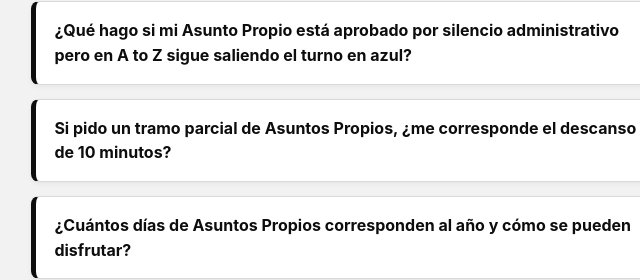
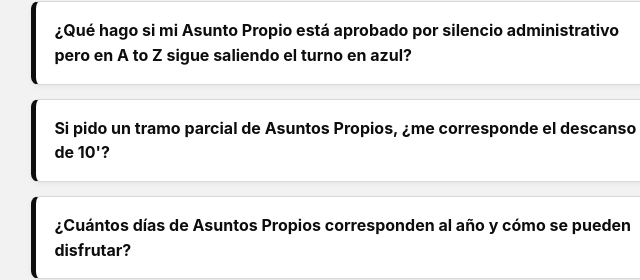
Before and after one commit to cgtdqa4/faq-cgt-svq1, a plain HTML site: page index.html in a window 1280 px wide. Shown: the part 709-989 px from the top of the page, 165-805 px from the left. Drawn offline with Linux system fonts and the light colour scheme.

Commit message:
Update FAQ text and correct formatting in index.html

```diff
--- a/index.html
+++ b/index.html
@@ -429,8 +429,8 @@ const FAQ_DATA = [
   },
   {
     category: "Permisos y Asuntos Propios",
-    q: "Si pido un tramo parcial de Asuntos Propios, ¿me corresponde el descanso de 10 minutos?",
-    a: "El descanso retribuido de 10 minutos corresponde por jornada continuada trabajada según los tramos establecidos en el centro; si reduces la jornada mediante permiso parcial por debajo del umbral exigido para el descanso, no se genera ese descanso adicional."
+    q: "Si pido un tramo parcial de Asuntos Propios, ¿me corresponde el descanso de 10'?",
+    a: "El descanso retribuido de 10' corresponde por jornada continuada trabajada, según los tramos establecidos del centro, si reduces mediante jornada parcial por debajo del umbral..."
   },
   {
     category: "Permisos y Asuntos Propios",
```
